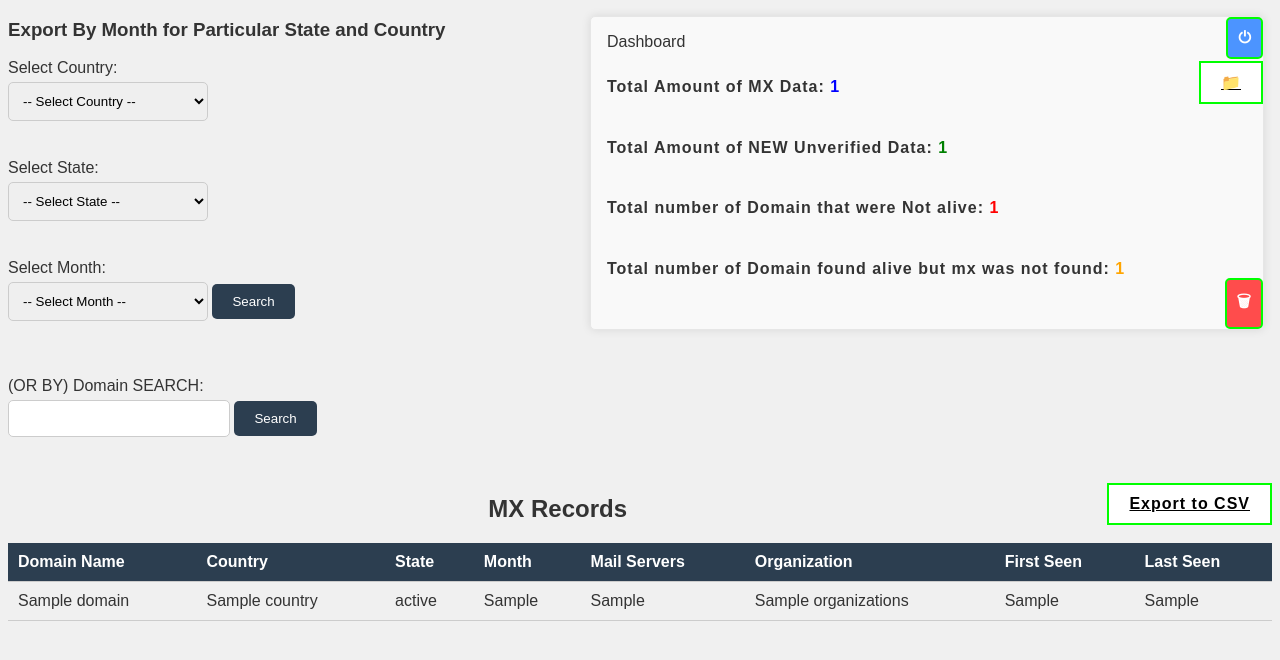
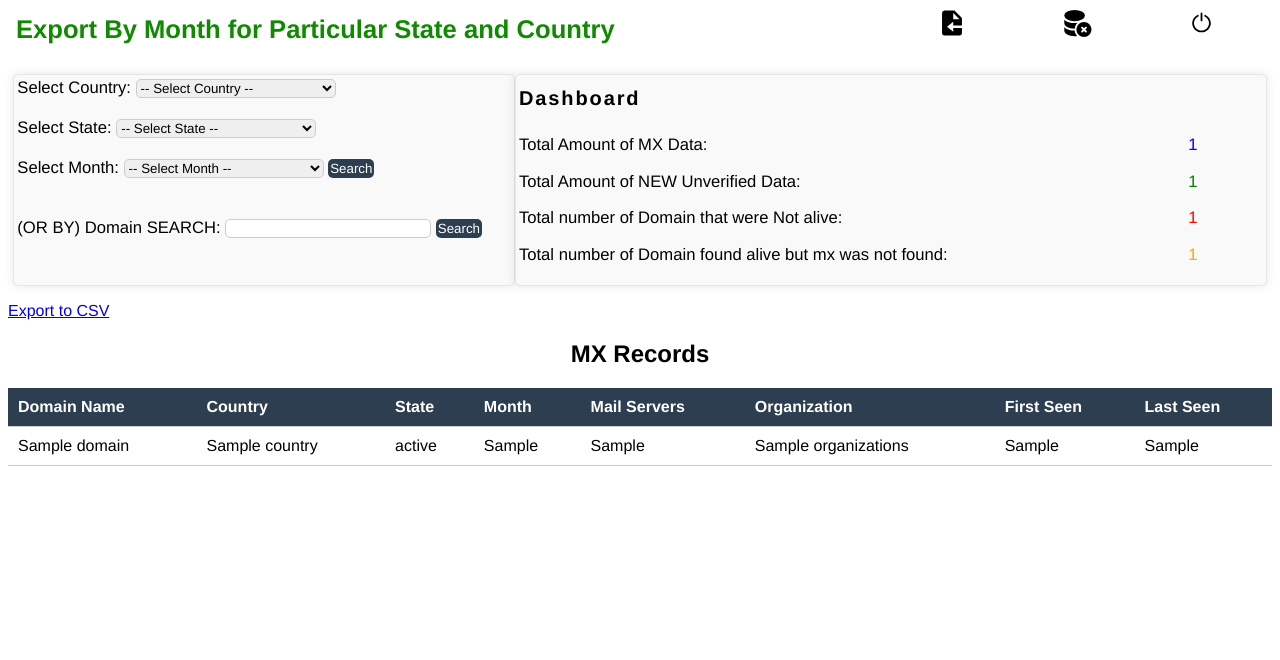
Before and after one commit to kali-37/MX_DATA-fetch, a Django app: template MX_RECORD/myapp/templates/myapp/export_file.html in a window 1280 px wide. Shown: the top 660 px of the page. Run offline with Django 4.2, Linux system fonts and the light colour scheme; the template is opened without the code that fills it: most values are stand-ins (such as "Sample title", 1, 10 or a date in 2020).

Commit message:
so done upper walla part dami

```diff
--- a/MX_RECORD/MX_RECORD/settings.py
+++ b/MX_RECORD/MX_RECORD/settings.py
@@ -1,6 +1,5 @@
 """
 Django settings for MX_RECORD project.
-
 Generated by 'django-admin startproject' using Django 4.2.1.
 
 For more information on this file, see
--- /dev/null
+++ b/MX_RECORD/myapp/static/style.css
@@ -0,0 +1,173 @@
+* {
+  margin: px;
+  font-family:'Franklin Gothic Medium', 'Arial Narrow';
+}
+nav div a img {
+  height: clamp(19px,30px,40px);
+  width: 100%;
+}
+nav div a {
+  position: relative;
+  transition: 2s ease;
+}
+
+
+h3 {
+  font-size: clamp(15px,2.0vw,40px);
+	font-weight: 600;
+	font-style: normal;
+	color: #108a00;
+  margin-bottom:20px;
+  margin-top:0px;
+}
+
+nav div a:hover:after {
+  content:attr(data-tooltip);
+  text-wrap:nowrap;
+  opacity:100%;
+  font-size:max(1vw,8px);
+  position:absolute;
+  pointer-events:none;
+  font-family: 'Fira Code', monospace;
+  color: blue;
+  left:50%;
+  transform :translateX(-50%);
+  top:+112%;
+}
+
+nav {
+  margin: 1vh;
+  display: grid;
+  grid-template-columns: 0.7fr 0.3fr;
+  align-items: baseline;
+}
+
+.svgs {
+  display: grid;
+  grid-template-columns: 1fr 1fr 1fr;
+  height:min-content;
+
+}
+
+main {
+  margin:10px 5px;
+ display: grid;
+  grid-template-columns: 0.4fr 0.6fr;
+  /* align-items:center; */
+}
+
+/*  Dashboard Section */
+.dashboard-box {
+  display:grid;
+  background-color: #f9f9f9;
+  border: 1px solid #e6e6e6;
+  padding: 0.2em;
+  border-radius: 5px;
+  box-shadow: 0 0 10px rgba(0, 0, 0, 0.1);
+  font-size: clamp(10px,1.3vw,32px);
+  grid-template-rows: 0.2fr 0.8fr;
+}
+
+.dashboard-box p {
+	display: grid;
+	/* margin-top: 0.5em; */
+	text-align: left;
+	/* font-weight: 600; */
+	/* letter-spacing: 1px; */
+	grid-template-columns: 0.9fr 0.1fr;
+}
+
+
+.dashboard-box .dashboard-only {
+  font-size: clamp(15px,2.6vw,40px);
+	font-weight: 700;
+	letter-spacing: 0.095em;
+	font-size: 20px;
+	line-height: 2;
+}
+
+
+/*
+
+
+
+/* Search section */
+
+.search-by {
+	display: grid;
+	background-color: #f9f9f9;
+	border: 1px solid #e6e6e6;
+	padding: 0.2em;
+	border-radius: 5px;
+	box-shadow: 0 0 10px rgba(0, 0, 0, 0.1);
+  font-size: clamp(10px,1.3vw,32px);
+  grid-template-rows: 0.75fr 0.25fr;
+}
+
+
+/* imported */
+
+
+      .search-section {
+        background-color: #fff;
+        border-radius: 10px;
+        padding: 20px;
+        box-shadow: 0 0 10px rgba(0, 0, 0, 0.2);
+        margin: 20px auto;
+        max-width: 800px;
+      }
+
+
+      select,
+      input[type="text"] {
+        border: 1px solid #ccc;
+        border-radius: 5px;
+      }
+
+      input[type="submit"] {
+        background-color: #2c3e50;
+        color: #fff;
+        border: none;
+        padding: 2px 2px;
+        border-radius: 5px;
+        cursor: pointer;
+      }
+
+      /* Results Section */
+      .results-section {
+        background-color: #fff;
+        border-radius: 10px;
+        padding: 20px;
+        box-shadow: 0 0 10px rgba(0, 0, 0, 0.2);
+        margin: 20px auto;
+        max-width: 800px;
+      }
+
+      table {
+        border-collapse: collapse;
+        width: 100%;
+      }
+
+      th,
+      td {
+        padding: 10px;
+        text-align: left;
+        border-bottom: 1px solid #ccc;
+      }
+      td:hover{
+        background-color: #f5f5f5;
+      }
+
+      th {
+        background-color: #2c3e50;
+        color: #fff;
+      }
+      h2{
+        text-align: center;
+      }
+
+
+      a:hover {
+        background-color: #00ff00;
+        color: #ffffff;
+      }
--- a/MX_RECORD/myapp/templates/myapp/import_file.html
+++ b/MX_RECORD/myapp/templates/myapp/import_file.html
@@ -3,7 +3,6 @@
 <head>
 	<title>Import File</title>
 	<style>
-
 		.container {
 			display: flex;
 			flex-direction: column;
--- a/MX_RECORD/myapp/templates/myapp/search_results.html
+++ b/MX_RECORD/myapp/templates/myapp/search_results.html
@@ -4,19 +4,246 @@
     <meta charset="UTF-8">
     <meta name="viewport" content="width=device-width, initial-scale=1.0">
     <title>Hello from Export Section</title>
-    <style>
-      /* Body */
+    {% load static %}
+   <link rel="stylesheet" href="{% static "style.css" %}" >
+
+    <script src="https://ajax.googleapis.com/ajax/libs/jquery/3.6.4/jquery.min.js"></script>
+</head>
+<body>
+<nav>
+  <h3>Export By Month for Particular State and Country</h3>
+  <div class="svgs">
+  {% load static %}
+  <a href="{% url 'import-file' %}" class="import-section" data-tooltip="Import Data">
+      <img src="{% static 'svg/import_file.svg' %}" alt="Import">
+  </a>
+  <a href="{% url 'delete' %}" class="delete" data-tooltip="Delete Database">
+    <img src="{% static 'svg/delete.svg' %}" alt="Delete">
+  </a>
+  <a href="{% url 'logout' %}" class="logout" data-tooltip="logout">
+    <img src="{% static 'svg/power.svg' %}" alt="Logout">
+  </a>
+        <div>
+</nav>
+    <main>
+      <div class="search-by">
+  <form method="POST" action="{% url 'search_results' %}">
+      {% csrf_token %}
+      <label for="country-dropdown">Select Country:</label>
+      <select id="country-dropdown" class="form-control" name="country" style="width: 200px;">
+          <option value="" selected disabled>-- Select Country --</option>
+          {% for country in countries %}
+          <option value="{{ country.country_name }}">{{ country.country_name }}</option>
+          {% endfor %}
+      </select>
+      <br><br>
+      <label for="state-dropdown">Select State:</label>
+      <select id="state-dropdown" class="form-control" name="state" style="width: 200px;">
+          <option value="" selected disabled>-- Select State --</option>
+      </select>
+      <br><br>
+      <label for="month-dropdown">Select Month:</label>
+      <select id="month-dropdown" class="form-control" name="month" style="width: 200px;">
+          <option value="" selected disabled>-- Select Month --</option>
+          <option value="Jan">January</option>
+          <option value="Feb">February</option>
+          <option value="Mar">March</option>
+          <option value="Apr">April</option>
+          <option value="May">May</option>
+          <option value="Jun">June</option>
+          <option value="Jul">July</option>
+          <option value="Aug">August</option>
+          <option value="Sep">September</option>
+          <option value="Oct">October</option>
+          <option value="Nov">November</option>
+          <option value="Dec">December</option>
+      </select>
+
+      <input type="submit" value="Search">
+  </form>
+
+
+      <form method="POST" action="{% url 'search_results' %}">
+      {% csrf_token %}
+      <br><br>
+      <label for="domain-input">(OR BY)  Domain SEARCH:</label>
+      <input type="text" id="domain-input" class="form-control" name="domain" style="width: 200px;">
+      <input type="submit" value="Search">
+      <br><br>
+</div>
+      <div class="dashboard-box">
+        <span class="dashboard-only">Dashboard</span>
+        <!--
+        <style>
+        .dashboard-only {
+          font-width:20px;
+        }
+        .dashboard-box {
+          display:grid;
+          background-color: #f9f9f9;
+          border: 1px solid #e6e6e6;
+          padding: 1em;
+          margin: 1em;
+          border-radius: 5px;
+          box-shadow: 0 0 10px rgba(0, 0, 0, 0.1);
+        }
+        p {
+          margin-top: 0.5em;
+          text-align: left;
+          font-weight: 600;
+          letter-spacing: 1px;
+        }
+        </style>
+-->
+        <!-- Place your dashboard content here -->
+<div id="dashboard-box">
+        <p>Total Amount of MX Data: <span style="color: blue;">{{ dashboard_data.total_amount_of_mx_data }}</span></p>
+        <p>Total Amount of NEW Unverified Data: <span style="color: green;">{{ dashboard_data.total_amount_of_new_unverified_data }}</span></p>
+        <p>Total number of Domain that were Not alive: <span style="color: red;">{{ dashboard_data.total_domain_not_live }}</span></p>
+        <p>Total number of Domain found alive  but mx was not found: <span style="color: orange;">{{ dashboard_data.total_domain_live_with_no_MX }}</span></p>
+      </div>
+</div>
+</main>
+<footer id="display provided">
+    {% if context.mx_records and context.selected_month %}
+    <p><a href="{% url 'search_results' %}?export=csv&selected_month={{ context.selected_month }}&selected_country={{context.selected_country}}&selected_state={{context.selected_state}}">Export to CSV</a></p>
+{% endif %}
+
+{% if context.mx_records and context.selected_month and context.selected_country and context.selected_state %}
+    <h2>MX Records</h2>
+    <table>
+      <thead>
+        <tr>
+          <th>Domain Name</th>
+          <th>Country</th>
+          <th>State</th>
+          <th>Month</th>
+          <th>Mail Servers</th>
+          <th>Organization</th>
+          <th>First Seen</th>
+          <th>Last Seen</th>
+        </tr>
+      </thead>
+      <tbody>
+        {% for mx_record in context.mx_records %}
+        {% for mail_server in mx_record.current_mail_servers.all %}
+        <tr>
+          {% if forloop.first %}
+          <td rowspan="{{ mx_record.current_mail_servers.count }}">{{ mx_record.domain.name }}</td>
+          <td rowspan="{{ mx_record.current_mail_servers.count }}">{{ mx_record.country }}</td>
+          <td rowspan="{{ mx_record.current_mail_servers.count }}">{{ mx_record.state }}</td>
+          <td rowspan="{{ mx_record.current_mail_servers.count }}">{{ mx_record.selected_month }}</td>
+          {% endif %}
+          <td>{{ mail_server.current_host }}</td>
+          <td>{{ mx_record.organizations }}</td>
+          <td>{{ mx_record.first_seen }}</td>
+          <td>{{ mx_record.last_seen }}</td>
+        </tr>
+        {% endfor %}
+        {% endfor %}
+      </tbody>
+    </table>
+    {% elif context.error_message %}
+    <b><p style="color: red;">Error: {{ context.error_message }}</p></b>
+
+{% endif %}
+
+
+
+{% comment %} ----------------------------------------------------------- {% endcomment %}
+
+{% comment %} {% if context.mx_records and context.historical_mail_servers %}
+    <p><a href="{% url 'search_results' %}?export=csv&selected_month={{ context.selected_month }}&selected_country={{context.country}}&selected_state={{context.state}}">Export to CSV</a></p>
+{% endif %} {% endcomment %}
+
+{% if context.mx_records and context.historical_mail_servers %}
+    <h2>All Current and Historical Records</h2>
+    <table>
+      <thead>
+        <tr>
+          <th>Domain Name</th>
+          <th>Country</th>
+          <th>State</th>
+          <th>Month</th>
+          <th>Mail Servers</th>
+          <th>Organization</th>
+          <th>First Seen</th>
+          <th>Last Seen</th>
+        </tr>
+      </thead>
+      <tbody>
+        {% for mx_record in context.mx_records %}
+        {% for mail_server in mx_record.mail_servers.all %}
+        <tr>
+          {% if forloop.first %}
+          <td rowspan="{{ mx_record.mail_servers.count }}">{{ mx_record.domain.name }}</td>
+          <td rowspan="{{ mx_record.mail_servers.count }}">{{ mx_record.country }}</td>
+          <td rowspan="{{ mx_record.mail_servers.count }}">{{ mx_record.state }}</td>
+          <td rowspan="{{ mx_record.mail_servers.count }}">{{ mx_record.selected_month }}</td>
+          {% endif %}
+          <td>{{ mail_server.host }}</td>
+          <td>{{ mx_record.organizations }}</td>
+          <td>{{ mx_record.first_seen }}</td>
+          <td>{{ mx_record.last_seen }}</td>
+        </tr>
+        {% endfor %}
+        {% endfor %}
+      </tbody>
+    </table>
+    {% elif context.error_message_domain %}
+   <b> <p style="color: red;">Error: {{ context.error_message_domain }}</p></b>
+
+      {% endif %}
+
+
+{% comment %} ----------------------------------------------------------------------------------- {% endcomment %}
+
+
+
+
+
+
+
+
+
+
+
+
+
+    <script>
+        $(document).ready(function() {
+            // When the country dropdown changes
+            $('#country-dropdown').change(function() {
+                // Get the selected country name
+                var countryName = $(this).val();
+                // Send a GET request to fetch the states of the selected country
+                $.get('/states/' + countryName + '/', function(states) {
+                    // Clear the current options in the state dropdown
+                    $('#state-dropdown').empty();
+                    // Add a default option to the state dropdown
+                    $('#state-dropdown').append($('<option selected disabled>').text('-- Select State --'));
+                    // Add each state of the selected country to the state dropdown
+                    $.each(states, function(index, state) {
+                        $('#state-dropdown').append($('<option>').text(state.state_name));
+                    });
+                });
+            });
+        });
+    </script>
+</footer>
+</body>
+</html>
+
+
+
+
+
+<!--
+     <style>
       body {
         background-color: #f0f0f0;
         font-family: Arial, Helvetica, sans-serif;
         color: #333;
-      }
-
-      /* Header */
-      header {
-        background-color: #2c3e50;
-        color: #fff;
-        padding: 20px;
       }
 
       h1 {
@@ -150,223 +377,5 @@
           top: 44px;
           right: 0;
         }
-
-
       </style>
-
-
-    <script src="https://ajax.googleapis.com/ajax/libs/jquery/3.6.4/jquery.min.js"></script>
-</head>
-<body>
-
-  <h3>Export By Month for Particular State and Country</h3>
-  <form method="POST" action="{% url 'search_results' %}">
-      {% csrf_token %}
-      <label for="country-dropdown">Select Country:</label>
-      <select id="country-dropdown" class="form-control" name="country" style="width: 200px;">
-          <option value="" selected disabled>-- Select Country --</option>
-          {% for country in countries %}
-          <option value="{{ country.country_name }}">{{ country.country_name }}</option>
-          {% endfor %}
-      </select>
-      <br><br>
-      <label for="state-dropdown">Select State:</label>
-      <select id="state-dropdown" class="form-control" name="state" style="width: 200px;">
-          <option value="" selected disabled>-- Select State --</option>
-      </select>
-      <br><br>
-      <label for="month-dropdown">Select Month:</label>
-      <select id="month-dropdown" class="form-control" name="month" style="width: 200px;">
-          <option value="" selected disabled>-- Select Month --</option>
-          <option value="Jan">January</option>
-          <option value="Feb">February</option>
-          <option value="Mar">March</option>
-          <option value="Apr">April</option>
-          <option value="May">May</option>
-          <option value="Jun">June</option>
-          <option value="Jul">July</option>
-          <option value="Aug">August</option>
-          <option value="Sep">September</option>
-          <option value="Oct">October</option>
-          <option value="Nov">November</option>
-          <option value="Dec">December</option>
-      </select>
-
-      <input type="submit" value="Search">
-  </form>
-
-
-      <form method="POST" action="{% url 'search_results' %}">
-      {% csrf_token %}
-      <br><br>
-      <label for="domain-input">(OR BY)  Domain SEARCH:</label>
-      <input type="text" id="domain-input" class="form-control" name="domain" style="width: 200px;">
-      <input type="submit" value="Search">
-      <br><br>
-
-      <div class="dashboard-box">
-        <span class="dashboard-only">Dashboard</span>
-        <style>
-        .dashboard-only {
-          font-width:20px;
-        }
-        .dashboard-box {
-          display:grid;
-          background-color: #f9f9f9;
-          border: 1px solid #e6e6e6;
-          padding: 1em;
-          margin: 1em;
-          border-radius: 5px;
-          box-shadow: 0 0 10px rgba(0, 0, 0, 0.1);
-        }
-        p {
-          margin-top: 0.5em;
-          text-align: left;
-          font-weight: 600;
-          letter-spacing: 1px;
-        }
-        </style>
-
-
-
-
-        <!-- Place your dashboard content here -->
-        <p>Total Amount of MX Data: <span style="color: blue;">{{ dashboard_data.total_amount_of_mx_data }}</span></p>
-        <p>Total Amount of NEW Unverified Data: <span style="color: green;">{{ dashboard_data.total_amount_of_new_unverified_data }}</span></p>
-        <p>Total number of Domain that were Not alive: <span style="color: red;">{{ dashboard_data.total_domain_not_live }}</span></p>
-        <p>Total number of Domain found alive  but mx was not found: <span style="color: orange;">{{ dashboard_data.total_domain_live_with_no_MX }}</span></p>
-
-        <a href = "{% url 'import-file' %}" class="import-section">&#x1F4C1</a>
-
-        <a href="{% url 'logout' %}" class="logout">&#x23FB</a>
-        <a href="{% url 'delete' %}" class="delete">&#x1F5D1</a>
-      </div>
-
-    {% if context.mx_records and context.selected_month %}
-    <p><a href="{% url 'search_results' %}?export=csv&selected_month={{ context.selected_month }}&selected_country={{context.selected_country}}&selected_state={{context.selected_state}}">Export to CSV</a></p>
-{% endif %}
-
-{% if context.mx_records and context.selected_month and context.selected_country and context.selected_state %}
-    <h2>MX Records</h2>
-    <table>
-      <thead>
-        <tr>
-          <th>Domain Name</th>
-          <th>Country</th>
-          <th>State</th>
-          <th>Month</th>
-          <th>Mail Servers</th>
-          <th>Organization</th>
-          <th>First Seen</th>
-          <th>Last Seen</th>
-        </tr>
-      </thead>
-      <tbody>
-        {% for mx_record in context.mx_records %}
-        {% for mail_server in mx_record.current_mail_servers.all %}
-        <tr>
-          {% if forloop.first %}
-          <td rowspan="{{ mx_record.current_mail_servers.count }}">{{ mx_record.domain.name }}</td>
-          <td rowspan="{{ mx_record.current_mail_servers.count }}">{{ mx_record.country }}</td>
-          <td rowspan="{{ mx_record.current_mail_servers.count }}">{{ mx_record.state }}</td>
-          <td rowspan="{{ mx_record.current_mail_servers.count }}">{{ mx_record.selected_month }}</td>
-          {% endif %}
-          <td>{{ mail_server.current_host }}</td>
-          <td>{{ mx_record.organizations }}</td>
-          <td>{{ mx_record.first_seen }}</td>
-          <td>{{ mx_record.last_seen }}</td>
-        </tr>
-        {% endfor %}
-        {% endfor %}
-      </tbody>
-    </table>
-    {% elif context.error_message %}
-    <b><p style="color: red;">Error: {{ context.error_message }}</p></b>
-
-{% endif %}
-
-
-
-{% comment %} ----------------------------------------------------------- {% endcomment %}
-
-{% comment %} {% if context.mx_records and context.historical_mail_servers %}
-    <p><a href="{% url 'search_results' %}?export=csv&selected_month={{ context.selected_month }}&selected_country={{context.country}}&selected_state={{context.state}}">Export to CSV</a></p>
-{% endif %} {% endcomment %}
-
-{% if context.mx_records and context.historical_mail_servers %}
-    <h2>All Current and Historical Records</h2>
-    <table>
-      <thead>
-        <tr>
-          <th>Domain Name</th>
-          <th>Country</th>
-          <th>State</th>
-          <th>Month</th>
-          <th>Mail Servers</th>
-          <th>Organization</th>
-          <th>First Seen</th>
-          <th>Last Seen</th>
-        </tr>
-      </thead>
-      <tbody>
-        {% for mx_record in context.mx_records %}
-        {% for mail_server in mx_record.mail_servers.all %}
-        <tr>
-          {% if forloop.first %}
-          <td rowspan="{{ mx_record.mail_servers.count }}">{{ mx_record.domain.name }}</td>
-          <td rowspan="{{ mx_record.mail_servers.count }}">{{ mx_record.country }}</td>
-          <td rowspan="{{ mx_record.mail_servers.count }}">{{ mx_record.state }}</td>
-          <td rowspan="{{ mx_record.mail_servers.count }}">{{ mx_record.selected_month }}</td>
-          {% endif %}
-          <td>{{ mail_server.host }}</td>
-          <td>{{ mx_record.organizations }}</td>
-          <td>{{ mx_record.first_seen }}</td>
-          <td>{{ mx_record.last_seen }}</td>
-        </tr>
-        {% endfor %}
-        {% endfor %}
-      </tbody>
-    </table>
-    {% elif context.error_message_domain %}
-   <b> <p style="color: red;">Error: {{ context.error_message_domain }}</p></b>
-
-{% endif %}
-
-
-{% comment %} ----------------------------------------------------------------------------------- {% endcomment %}
-
-
-
-
-
-
-
-
-
-
-
-
-
-    <script>
-        $(document).ready(function() {
-            // When the country dropdown changes
-            $('#country-dropdown').change(function() {
-                // Get the selected country name
-                var countryName = $(this).val();
-                // Send a GET request to fetch the states of the selected country
-                $.get('/states/' + countryName + '/', function(states) {
-                    // Clear the current options in the state dropdown
-                    $('#state-dropdown').empty();
-                    // Add a default option to the state dropdown
-                    $('#state-dropdown').append($('<option selected disabled>').text('-- Select State --'));
-                    // Add each state of the selected country to the state dropdown
-                    $.each(states, function(index, state) {
-                        $('#state-dropdown').append($('<option>').text(state.state_name));
-                    });
-                });
-            });
-        });
-    </script>
-
-</body>
-</html>
+-->
--- /dev/null
+++ b/MX_RECORD/myapp/templates/myapp/style.css
@@ -0,0 +1,4 @@
+nav {
+  background-colour:blue;
+
+}
```
Also changed, not shown: MX_RECORD/myapp/static/svg/delete.svg (added), MX_RECORD/myapp/static/svg/import_file.svg (added), MX_RECORD/myapp/static/svg/power.svg (added).
